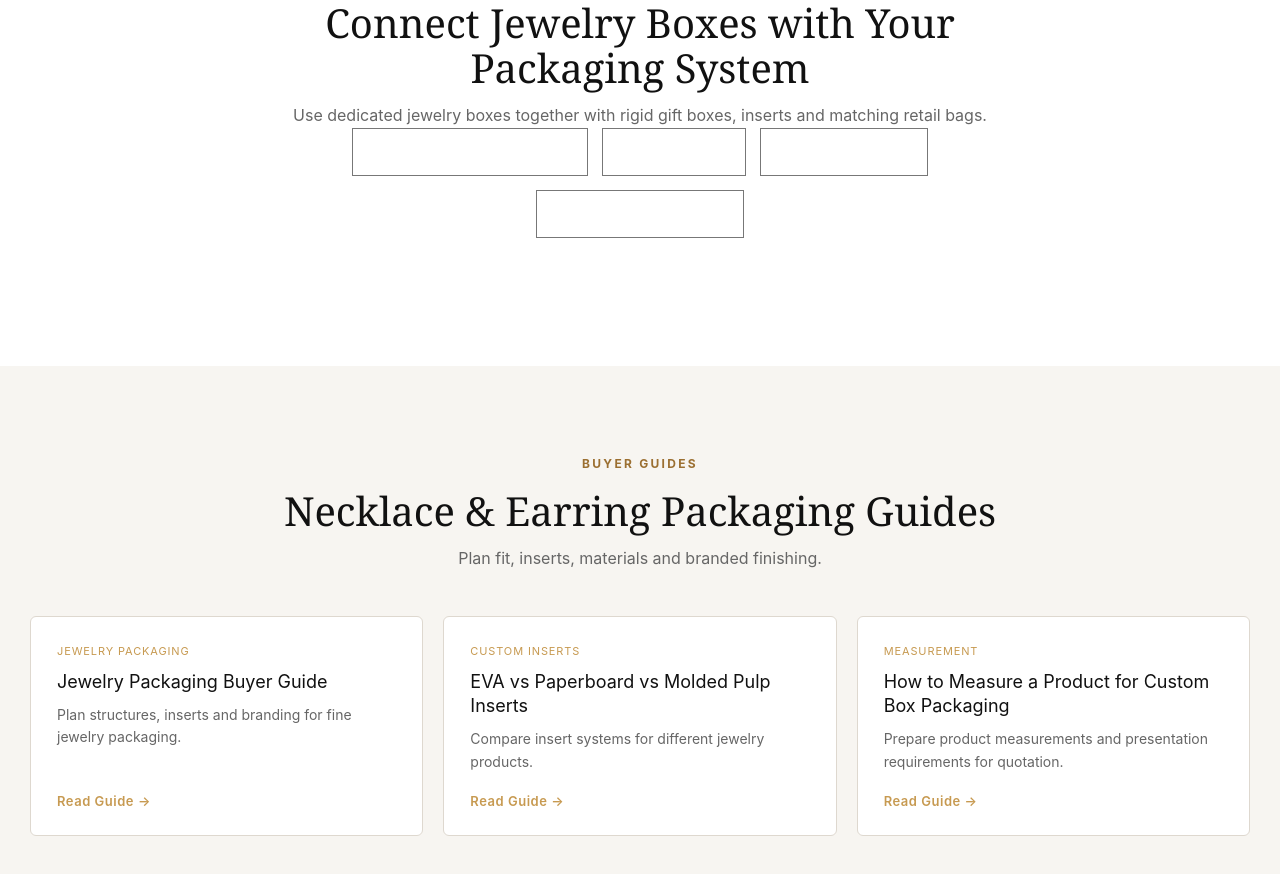
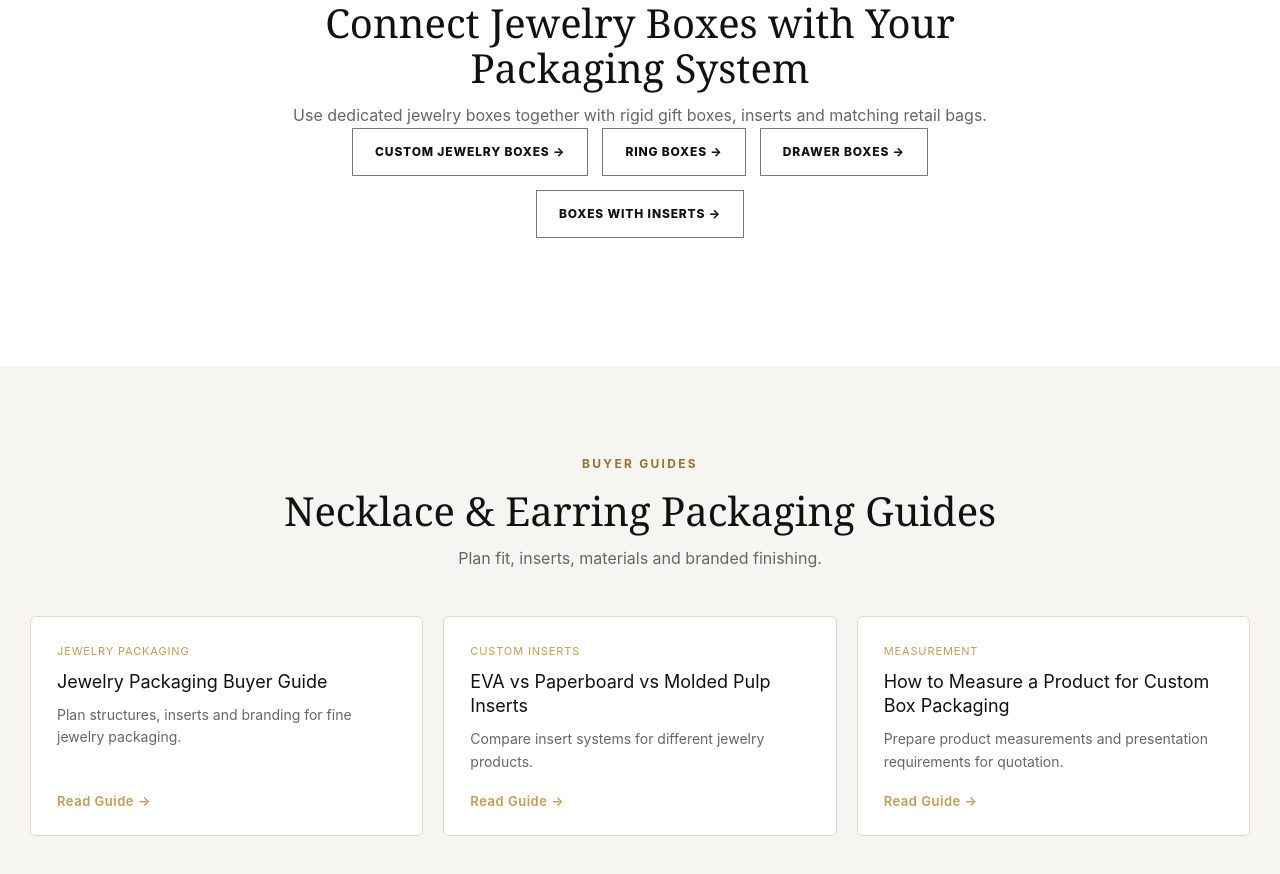
Before and after one commit to zikaiou/soriva-packaging, a Next.js app: page /products/custom-necklace-earring-boxes in a window 1280 px wide. Shown: the part 1700-2574 px from the top of the page. Built offline with nearby package versions, Linux system fonts and the light colour scheme.

Commit message:
Fix related product link text contrast on custom-necklace-earring-boxes

```diff
--- a/src/app/products/custom-necklace-earring-boxes/page.tsx
+++ b/src/app/products/custom-necklace-earring-boxes/page.tsx
@@ -39,7 +39,7 @@ export default function NecklaceEarringBoxesPage(){return <main className="mrb-p
 <div className="mrb-hero-media"><img src="/img/soriva-necklace-earring-boxes.webp" alt="Custom necklace and earring gift box, design reference" width="1200" height="900"/></div>
 </div></div></section>
 <section className="mrb-section soft"><div className="container"><div className="mrb-head center"><span className="eyebrow dark">PRODUCT FORMATS</span><h2>Packaging for Necklaces, Pendants, Earrings &amp; Sets</h2><p>Different jewelry formats need different insert geometry and box proportions.</p></div><div className="mrb-features">{applications.map(([t,d],i)=><article className="mrb-feature" key={t}><strong>{String(i+1).padStart(2,"0")}</strong><h3>{t}</h3><p>{d}</p></article>)}</div></div></section>
-<section className="mrb-section"><div className="container"><div className="mrb-head center"><span className="eyebrow dark">RELATED PRODUCTS</span><h2>Connect Jewelry Boxes with Your Packaging System</h2><p>Use dedicated jewelry boxes together with rigid gift boxes, inserts and matching retail bags.</p><div className="mrb-hero-actions" style={{justifyContent:"center"}}><a className="btn ghost" href="/products/custom-jewelry-boxes/">Custom Jewelry Boxes →</a><a className="btn ghost" href="/products/custom-ring-boxes/">Ring Boxes →</a><a className="btn ghost" href="/products/drawer-boxes/">Drawer Boxes →</a><a className="btn ghost" href="/products/custom-gift-boxes-with-inserts/">Boxes with Inserts →</a></div></div></div></section>
+<section className="mrb-section"><div className="container"><div className="mrb-head center"><span className="eyebrow dark">RELATED PRODUCTS</span><h2>Connect Jewelry Boxes with Your Packaging System</h2><p>Use dedicated jewelry boxes together with rigid gift boxes, inserts and matching retail bags.</p><div className="mrb-hero-actions" style={{justifyContent:"center"}}><a className="btn ghost" style={{color:"#111111"}} href="/products/custom-jewelry-boxes/">Custom Jewelry Boxes →</a><a className="btn ghost" style={{color:"#111111"}} href="/products/custom-ring-boxes/">Ring Boxes →</a><a className="btn ghost" style={{color:"#111111"}} href="/products/drawer-boxes/">Drawer Boxes →</a><a className="btn ghost" style={{color:"#111111"}} href="/products/custom-gift-boxes-with-inserts/">Boxes with Inserts →</a></div></div></div></section>
 <ProductBuyerGuides title="Necklace & Earring Packaging Guides" subtitle="Plan fit, inserts, materials and branded finishing." guides={[
 {tag:"Jewelry Packaging",title:"Jewelry Packaging Buyer Guide",desc:"Plan structures, inserts and branding for fine jewelry packaging.",href:"/resources/jewelry-packaging-buyer-guide/"},
 {tag:"Custom Inserts",title:"EVA vs Paperboard vs Molded Pulp Inserts",desc:"Compare insert systems for different jewelry products.",href:"/resources/packaging-inserts-eva-vs-paperboard-vs-molded-pulp/"},
```
